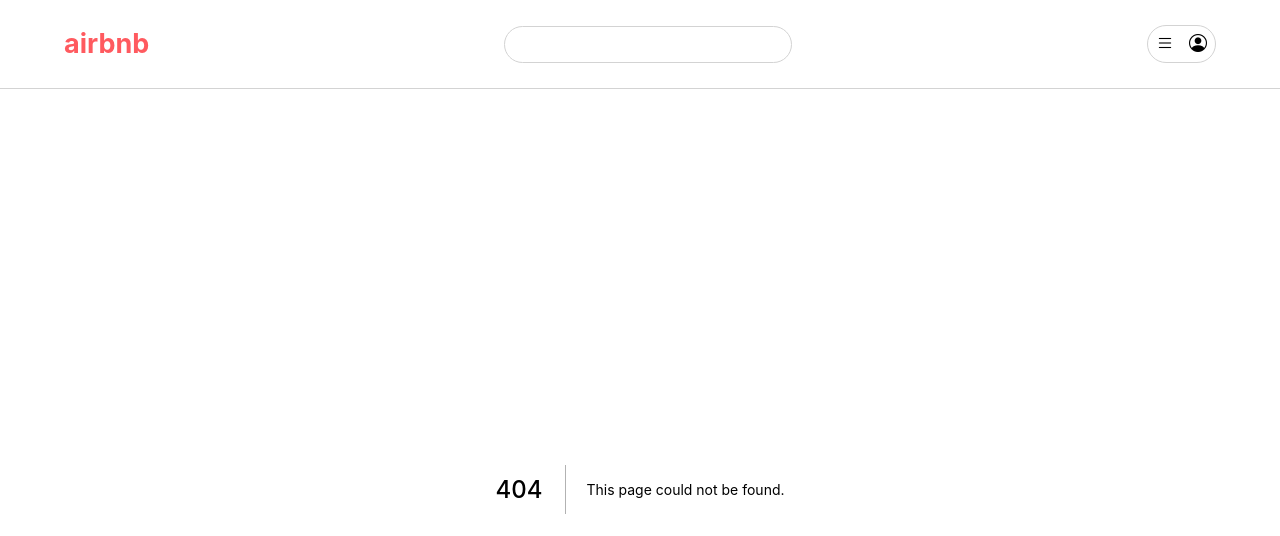
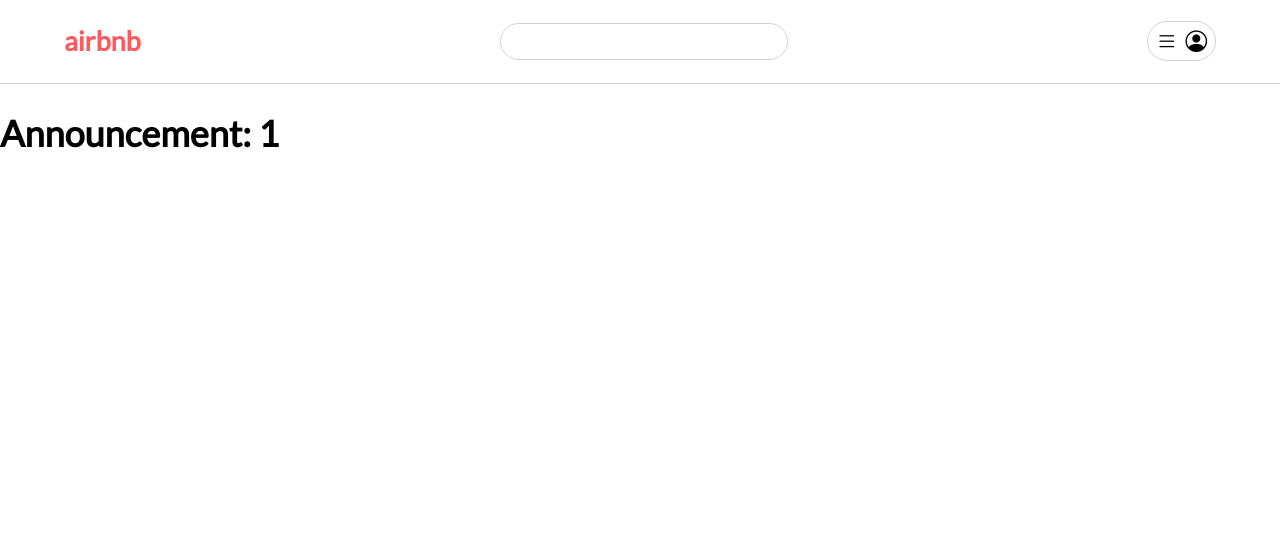
Before and after one commit to Kameal22/react-next-airbnb-clone, a Next.js app: page /announcements/1 in a window 1280 px wide. Before the commit this address had no page. Shown: the top 536 px of the page. Built offline with nearby package versions, Linux system fonts and the light colour scheme.

Commit message:
Fixed styled components issue with babel

```diff
--- a/components/navigation/styled/navbar.styled.js
+++ b/components/navigation/styled/navbar.styled.js
@@ -38,4 +38,8 @@
     -moz-box-shadow: -6px 5px 18px -12px rgba(66, 68, 90, 1);
     box-shadow: -6px 5px 18px -12px rgba(66, 68, 90, 1);
   }
+
+  i {
+    font-size: 1.2rem;
+  }
 `;
--- a/package.json
+++ b/package.json
@@ -20,6 +20,7 @@
     "@types/node": "18.0.3",
     "@types/react": "18.0.15",
     "@types/react-dom": "18.0.6",
+    "babel-plugin-styled-components": "^2.0.7",
     "eslint": "8.19.0",
     "eslint-config-next": "12.2.2",
     "typescript": "4.7.4"
--- a/pages/[announcementId].tsx
+++ b/pages/announcements/[announcementId].tsx
@@ -17,7 +17,7 @@
         paths: [
             {
                 params: {
-                    announcementId: '1id',
+                    announcementId: '1',
                 }
             }
         ]
--- a/pages/index.tsx
+++ b/pages/index.tsx
@@ -15,7 +15,7 @@
   }
 
   return (
-    <LandingPage />
+    <LandingPage data={data} />
   )
 }
 
--- a/styles/global.css
+++ b/styles/global.css
@@ -1,10 +1,10 @@
+@import url('https://fonts.googleapis.com/css2?family=Lato&display=swap');
 html,
 body {
   padding: 0;
   margin: 0;
-  font-family: -apple-system, BlinkMacSystemFont, Segoe UI, Roboto, Oxygen, Ubuntu,
-    Cantarell, Fira Sans, Droid Sans, Helvetica Neue, sans-serif;
-  line-height: 1.6;
+  font-family: 'Lato', sans-serif;
+  line-height: 1.4;
   font-size: 18px;
 }
 
```
Also changed, not shown: components/landingPage/landingPage.tsx (+7 -1 lines), .babelrc (added).
